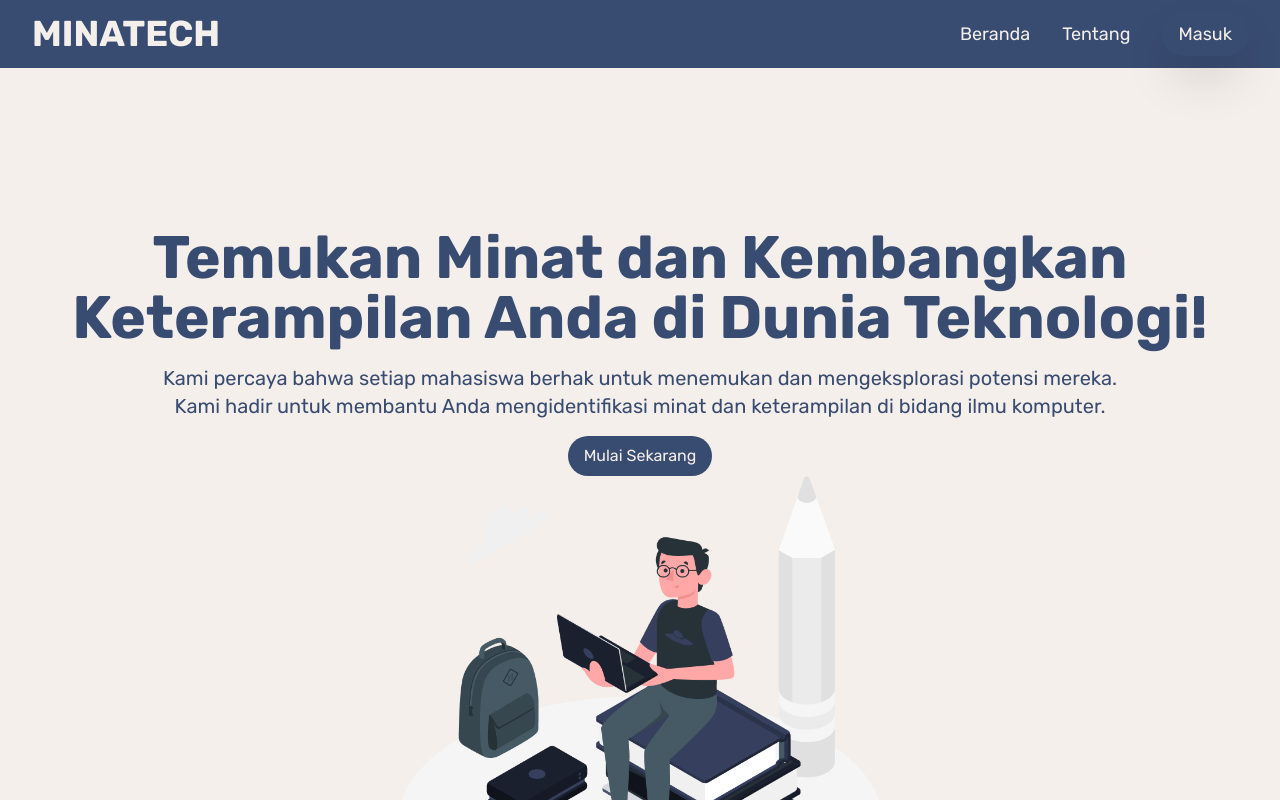
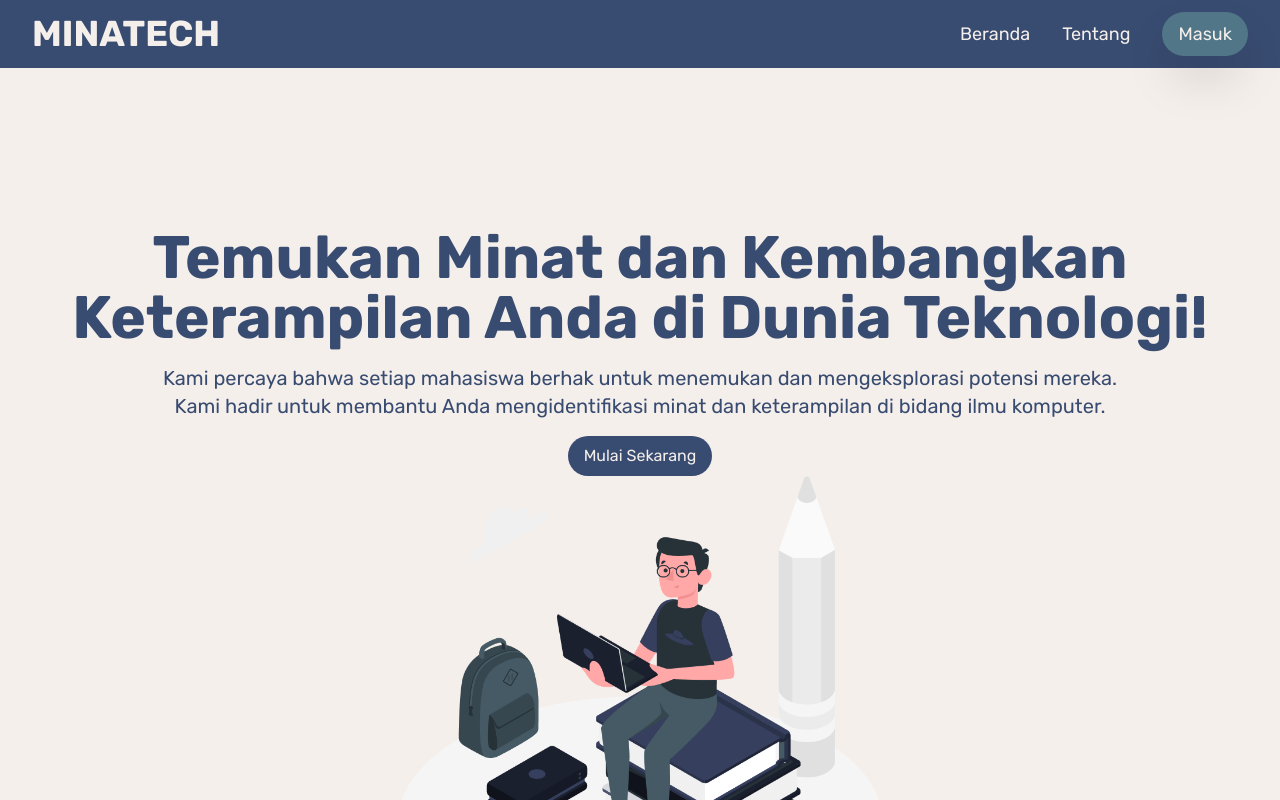
Before and after one commit to anantariskys/Minatech, a React (Vite) app: page / in a window 1280 px wide. Shown: the top 800 px of the page. Built offline with nearby package versions, Linux system fonts and the light colour scheme.

Commit message:
Update tailwind.config.js

```diff
--- a/tailwind.config.js
+++ b/tailwind.config.js
@@ -18,7 +18,7 @@ export default {
       colors: {
         primary: "#384B70",
         secondary: "#F5EFEB",
-        ternary: "#507687",
+        tertiary: "#507687",
       },
     },
   },
```
